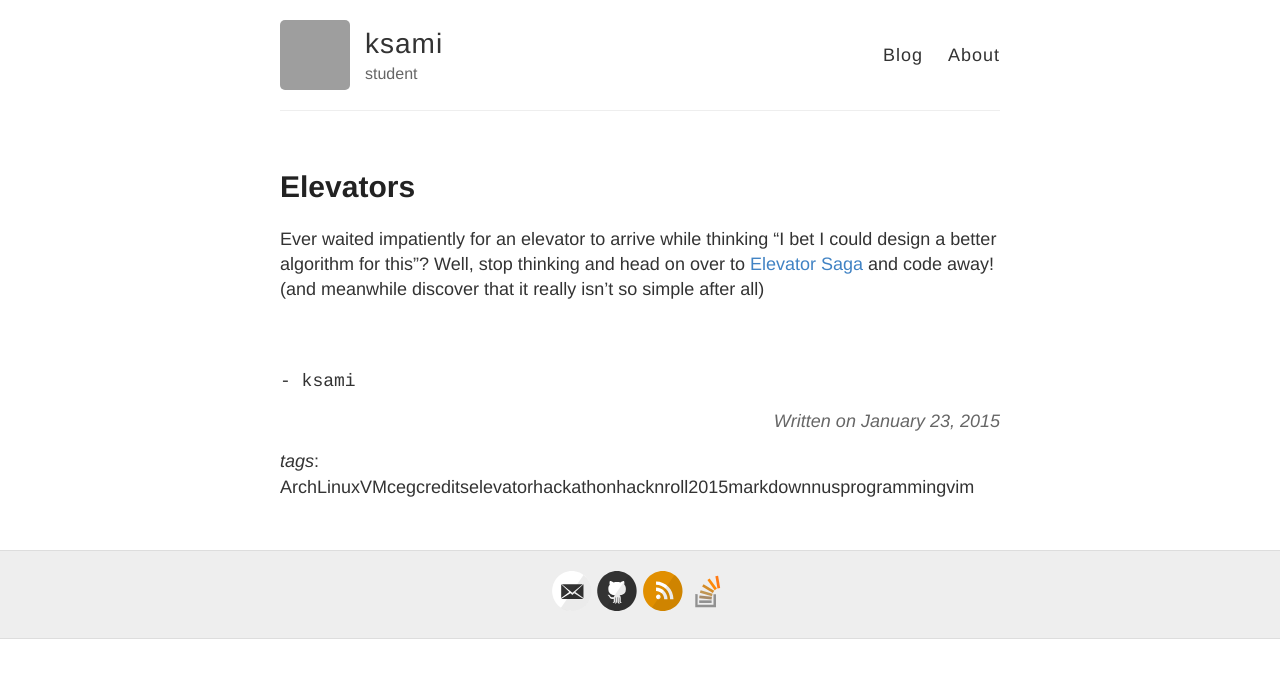
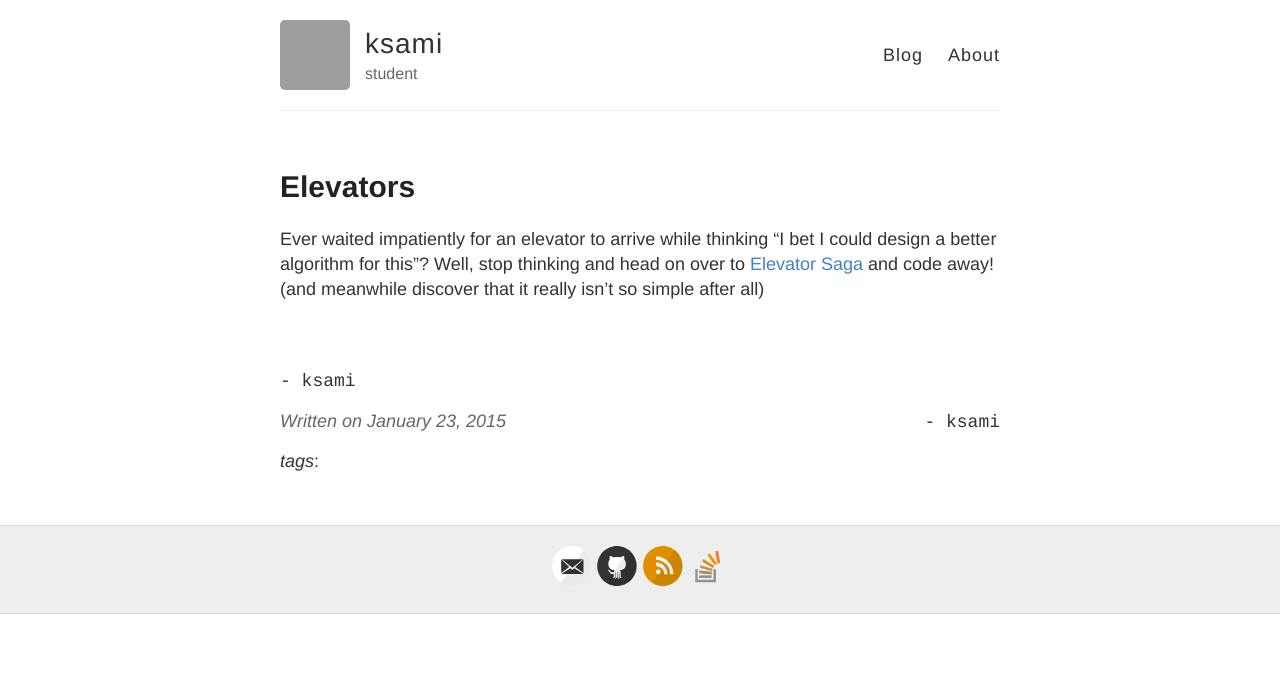
Before and after one commit to ksami/ksami.github.io, a Jekyll site: the page built from _posts/2015-01-23-Elevators.md, in a window 1280 px wide. Shown: the top 678 px of the page. Built offline with Jekyll 4.4.1, drawn with Linux system fonts in a browser that asks for light colours; Markdown is read by kramdown in place of the engine named in the settings; comment, search, counter and statistics services are not loaded; grey boxes are pictures that could not be loaded.

Commit message:
test tags 4

```diff
--- a/_layouts/post.html
+++ b/_layouts/post.html
@@ -9,19 +9,19 @@ layout: default
     {{ content }}
   </div>
 
+  <div class="sign">
+    <code>- ksami</code>
+  </div>
+
   <div class="date">
     Written on {{ page.date | date: "%B %e, %Y" }}
   </div>
 
   <div class="tags">
-    {% capture tags %}
-      {% for tag in site.tags %}
+    <i>tags</i>:
+      {% for tag in page.tags %}
         {{ tag[0] }}
       {% endfor %}
-    {% endcapture %}
-    {% assign sortedtags = tags | split:' ' | sort %}
-
-    <i>tags</i>: {{ sortedtags }}
   </div>
 
   {% include disqus.html disqus_identifier=page.disqus_identifier %}
--- a/style.scss
+++ b/style.scss
@@ -294,6 +294,6 @@ footer {
   margin-top: 15px;
 }
 
-.date {
-  text-align: right;
+.sign {
+  float: right;
 }
```
